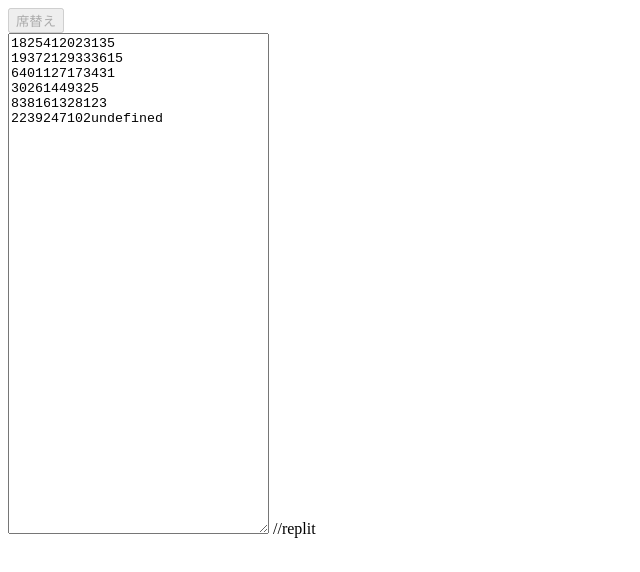
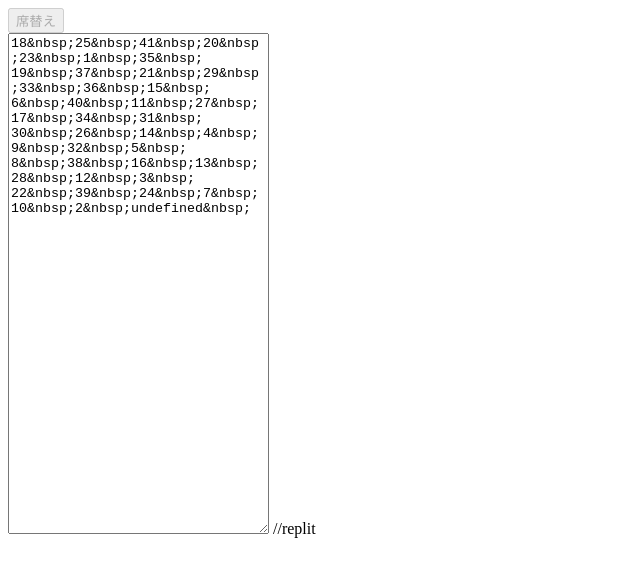
Before and after one commit to cafemocha922/sekigae, a plain HTML site: page sample.html in a window 1280 px wide. Both pictures are taken after a click on the button "席替え". Shown: the whole page, without its empty margins (0-640 px from the left). Drawn offline with Linux system fonts and the light colour scheme.

Commit message:
Update sample.html

```diff
--- a/sample.html
+++ b/sample.html
@@ -10,7 +10,7 @@ function changeSeats(btn){
     ta.value = "";
     for(var l=0;l<6;l++){
         for(var i=0;i<7;i++){
-            ta.value += lst.splice((Math.random()*lst.length)^0,1)[0]+"";
+            ta.value += lst.splice((Math.random()*lst.length)^0,1)[0]+"&nbsp;";
         }
         ta.value += "\n";
     }
```
